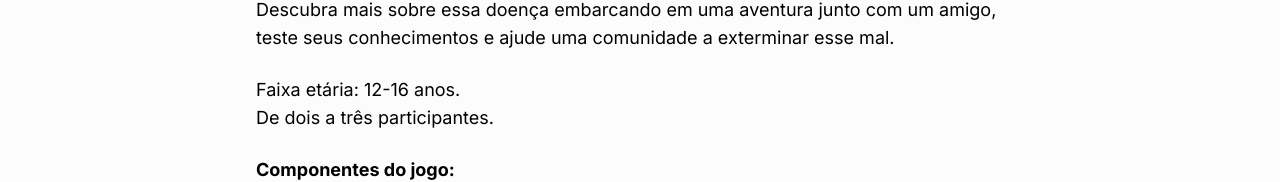
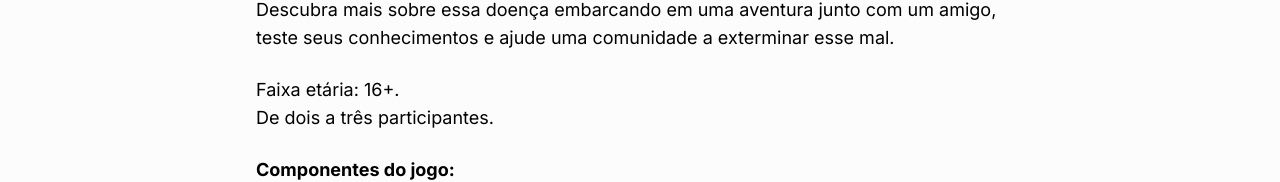
Before and after one commit to RaulSCoelho/card-quiz, a Next.js app: page / in a window 1280 px wide. Shown: the part 172-354 px from the top of the page. Built offline with nearby package versions, Linux system fonts and the light colour scheme; no server answers; the database is empty.

Commit message:
faixa etaria

```diff
--- a/src/app/page.tsx
+++ b/src/app/page.tsx
@@ -15,7 +15,7 @@ export default function Home() {
       </Text>
 
       <Text className="mb-6">
-        Faixa etária: 12-16 anos.
+        Faixa etária: 16+.
         <br />
         De dois a três participantes.
       </Text>
```
